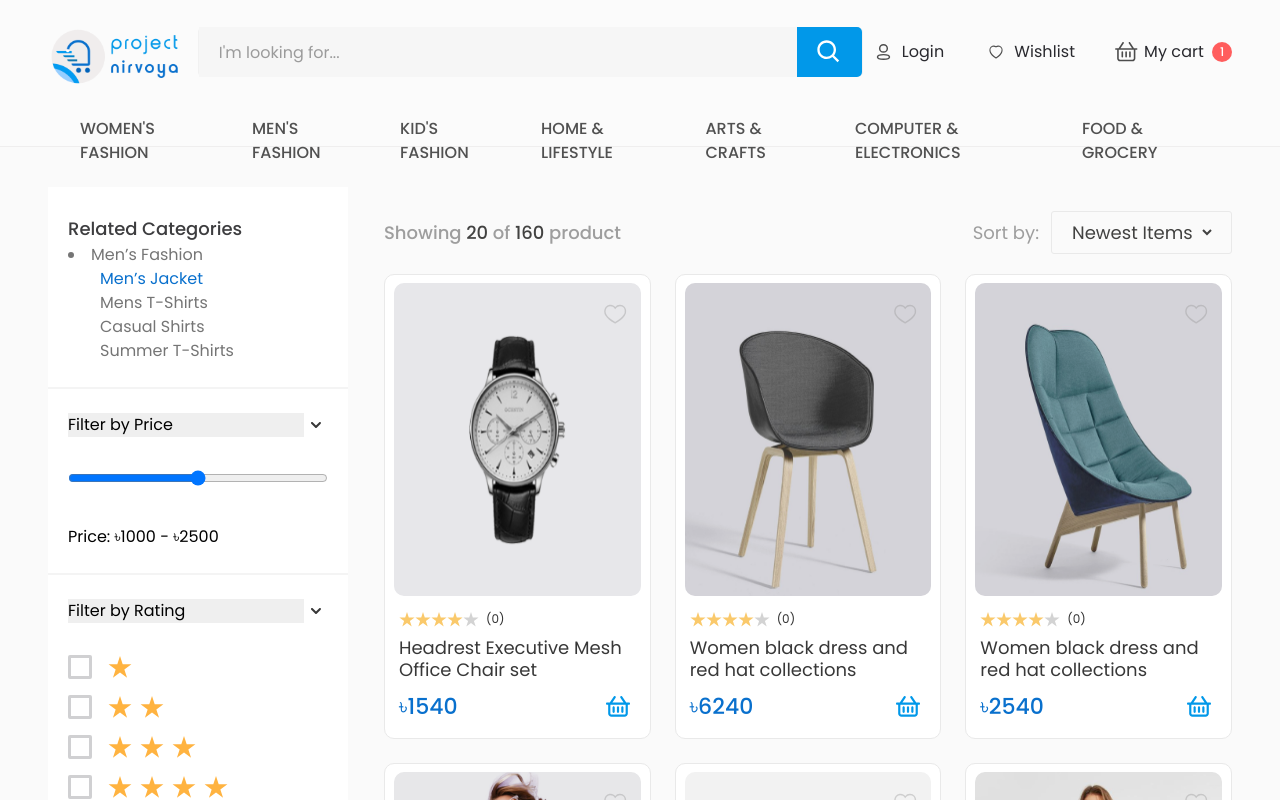
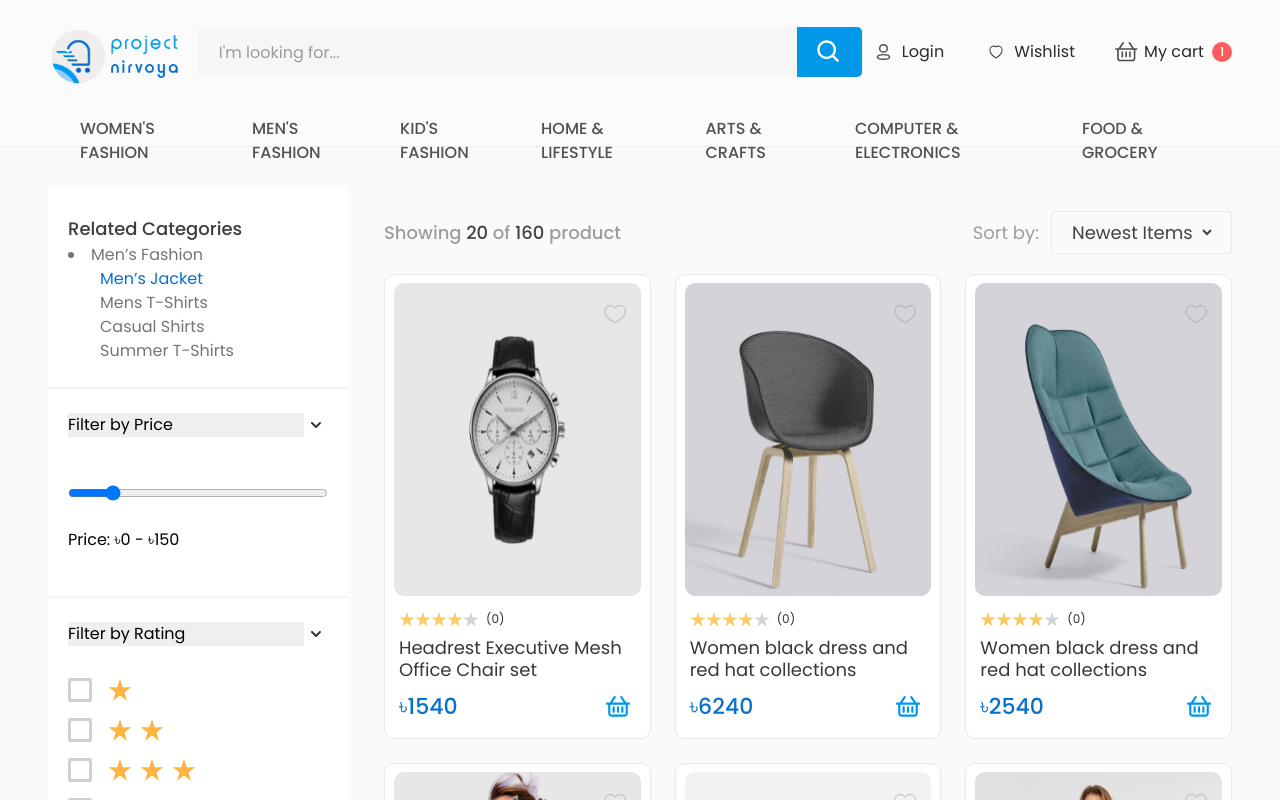
Before and after one commit to nursoftwarebd/glamcart-e-commerce, a Next.js app: page /products in a window 1280 px wide. Shown: the top 800 px of the page. Built offline with nearby package versions, Linux system fonts and the light colour scheme.

Commit message:
price range

```diff
--- /dev/null
+++ b/src/components/screen/Products/PriceRange.jsx
@@ -0,0 +1,36 @@
+"use client";
+import { useState } from "react";
+
+const PriceRange = () => {
+  // const [minPrice, setMinPrice] = useState(0);
+  const [maxPrice, setMaxPrice] = useState(150);
+
+  // const handleMinPriceChange = (e) => {
+  //   setMinPrice(e.target.value);
+  // };
+
+  const handleMaxPriceChange = (e) => {
+    setMaxPrice(e.target.value);
+  };
+
+  return (
+    <div className="py-5">
+      <div className="py-5">
+        <input
+          type="range"
+          min="0"
+          max="1000"
+          step="1"
+          value={maxPrice}
+          onChange={handleMaxPriceChange}
+          className="w-full mt-2"
+        />
+      </div>
+      <div>
+        <div className="flex items-center">Price: ৳0 - ৳{maxPrice}</div>
+      </div>
+    </div>
+  );
+};
+
+export default PriceRange;
--- a/src/components/screen/Products/ProductSidebar.jsx
+++ b/src/components/screen/Products/ProductSidebar.jsx
@@ -1,7 +1,8 @@
-"use client"
+"use client";
 import Image from "next/image";
 import { useState } from "react";
 import bottom from "../../../assets/icons/chevron-down.svg";
+import PriceRange from "./PriceRange";
 import Checkbox from "./checkbox/Checkbox";
 
 const ProductSidebar = () => {
@@ -9,7 +10,6 @@ const ProductSidebar = () => {
 
   const handleCheckboxChange = () => {
     setIsChecked(!isChecked);
-
   };
 
   return (
@@ -30,30 +30,45 @@ const ProductSidebar = () => {
         <div className="px-5 py-6 border-b-[2px] border-borderSide">
           <div className="flex items-center justify-between w-full">
             <select className="block appearance-none  w-full outline-none">
-            <option value="option1" className="text-lg leading-7 text-blackSec font-medium" disabled selected hidden>Filter by Price</option>
+              <option
+                value="option1"
+                className="text-lg leading-7 text-blackSec font-medium"
+                disabled
+                selected
+                hidden
+              >
+                Filter by Price
+              </option>
               <option value="option2">Option 2</option>
               <option value="option3">Option 3</option>
-
             </select>
             <Image src={bottom} alt="bottom" className="w-6 h-6" />
           </div>
-        <div className="py-8">
-          <input type="range" className="w-full h-full" />
-
-        </div>
-        <p>Price: ৳1000 - ৳2500 </p>
+          {/* price range */}
+          <PriceRange />
         </div>
         <div className="px-5 py-6">
           <div className="flex items-center justify-between w-full">
             <select className="block appearance-none  w-full outline-none">
-            <option value="option1" className="text-lg leading-7 text-blackSec font-medium" disabled selected hidden>Filter by Rating</option>
+              <option
+                value="option1"
+                className="text-lg leading-7 text-blackSec font-medium"
+                disabled
+                selected
+                hidden
+              >
+                Filter by Rating
+              </option>
               <option value="option2">Option 2</option>
               <option value="option3">Option 3</option>
-
             </select>
             <Image src={bottom} alt="bottom" className="w-6 h-6" />
           </div>
-           <Checkbox label="1" checked={isChecked} onChange={handleCheckboxChange} />
+          <Checkbox
+            label="1"
+            checked={isChecked}
+            onChange={handleCheckboxChange}
+          />
         </div>
       </div>
     </>
```
Lines whose indentation alone changed are shown as unchanged.
